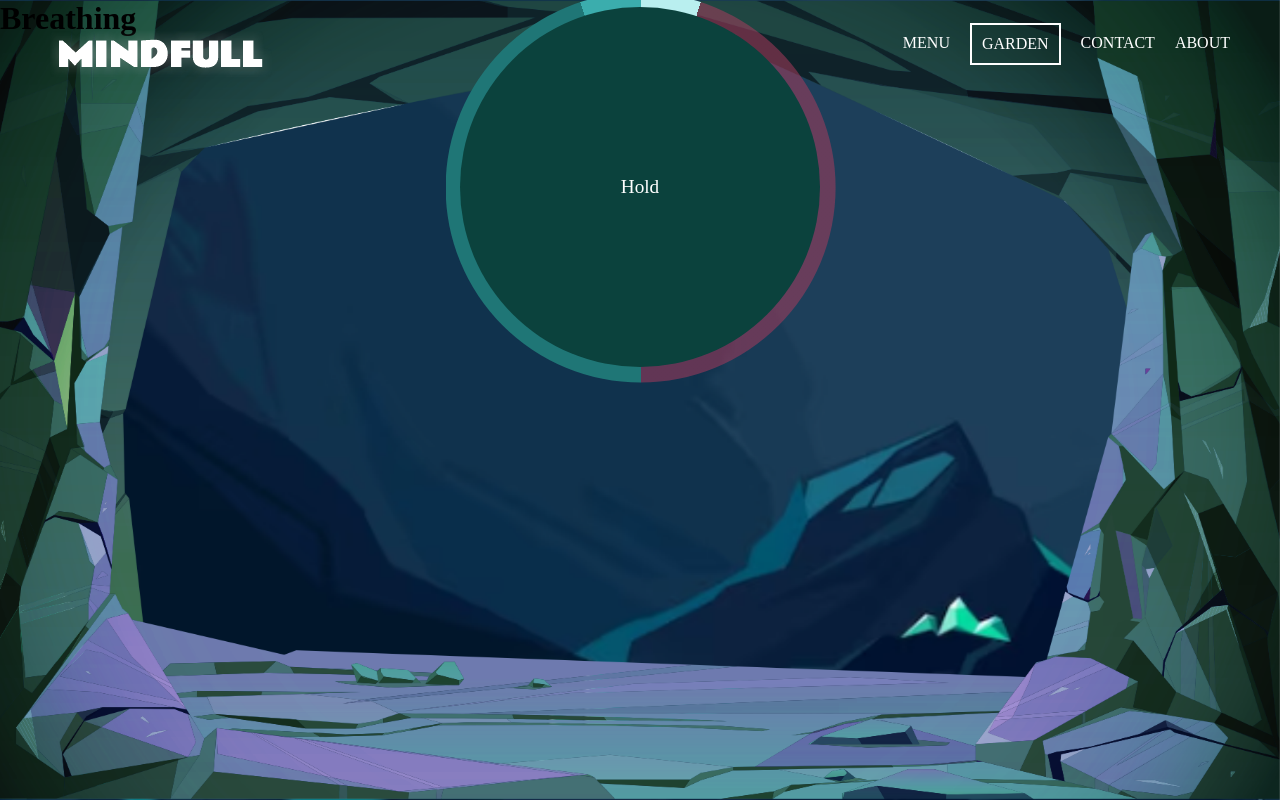
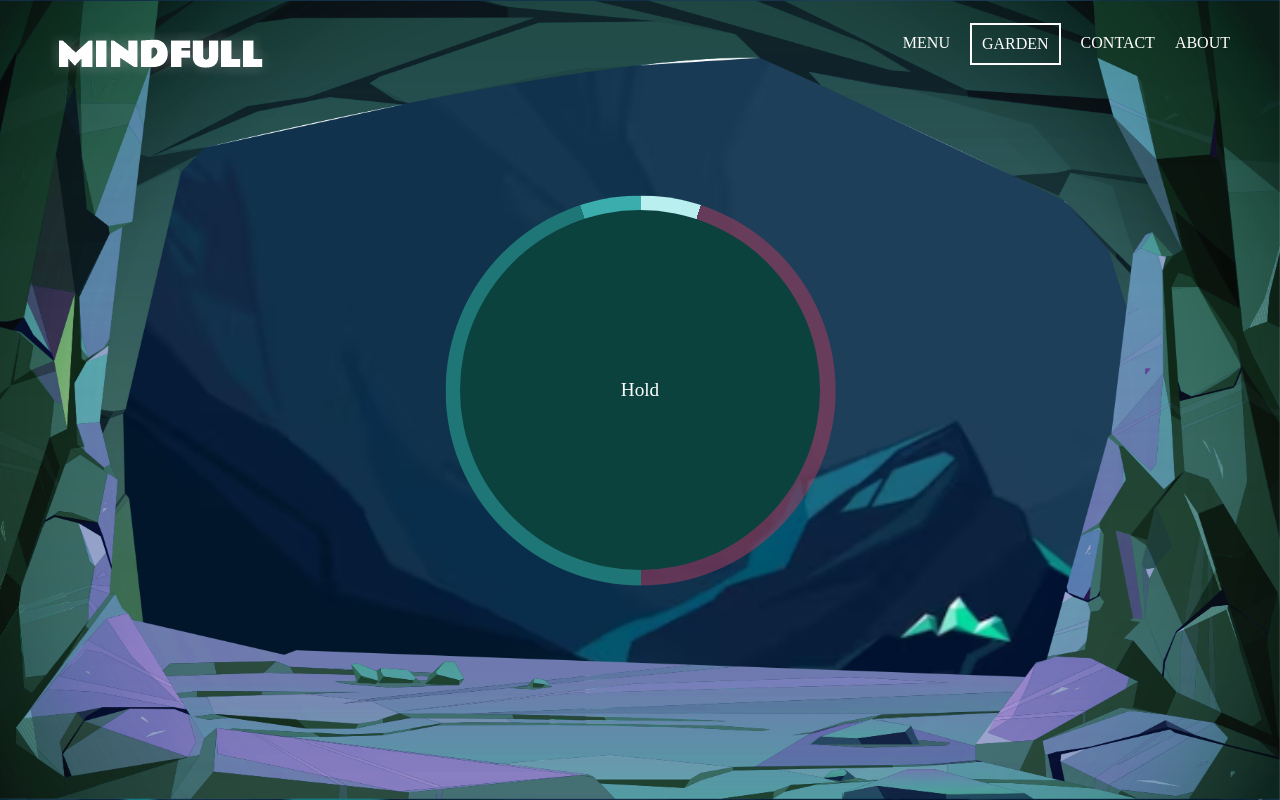
Before and after one commit to ateki/MindfullnessApp, a React (Create React App) app: page /breathing in a window 1280 px wide. Built offline with nearby package versions, Linux system fonts and the light colour scheme; a web font is replaced by a local one.

Commit message:
positioned bubble in middle of page and removed breathing header

```diff
--- a/src/components/BreathingBubble.js
+++ b/src/components/BreathingBubble.js
@@ -18,8 +18,7 @@ import '../styles/breathing_bubble.css';
 // TODO: Should we move these now to the imported BreathingBubble.css?  No benefit to be here.
 const styles = {
 
-
-   body: {
+  body: {
     backgroundImage: 'url("../assets/Cave.png")'
   },
 
--- a/src/sub-pages/Breathing.js
+++ b/src/sub-pages/Breathing.js
@@ -3,7 +3,6 @@ import BreathingBubble from '../components/BreathingBubble';
 import imgBg from '../assets/Cave.png';
 
 const styles = {
-
     backgroundImg: {
         backgroundImage: `url(${imgBg})`,
         backgroundPosition: 'center',
@@ -12,17 +11,34 @@ const styles = {
         backgroundAttachment: 'fixed',
         width: '100vw',  // 100% of current viewpoint
         height: '100vh'
+    },
 
+    bubble: {
+        position: 'absolute',
+        top: '30%',   // 50 container would start div but want center of circle in middle at middle
+        width: '100%'
       }
+
+   /*
+    bubble: {
+        position: 'fixed',
+        bottom: '0px',
+        width: '100%',
+        height: 'auto'
+    } */
  };
 
 
 function Breathing(){
     return(
         <div style={styles.backgroundImg}>
-        <h1>Breathing</h1>
+            <div className='bubble' style={styles.bubble}>
                 <BreathingBubble/>
             </div>
+        </div>
+
+
+
     )
 }
 
```
Lines whose indentation alone changed are shown as unchanged.
